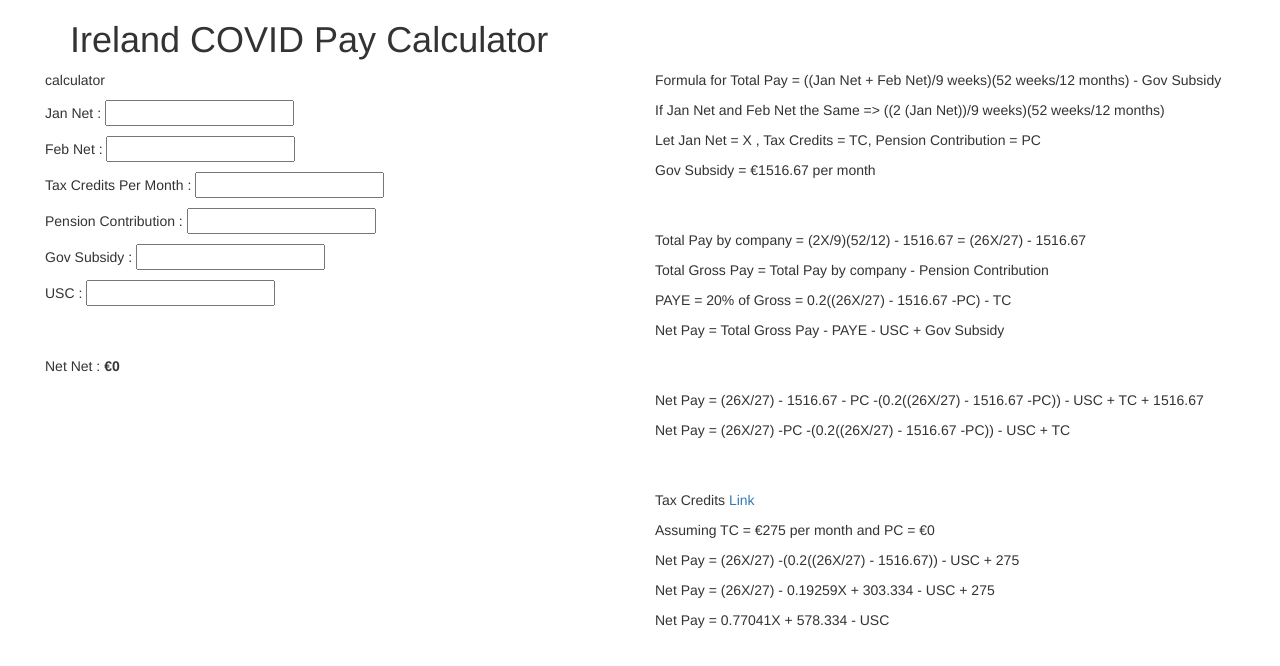
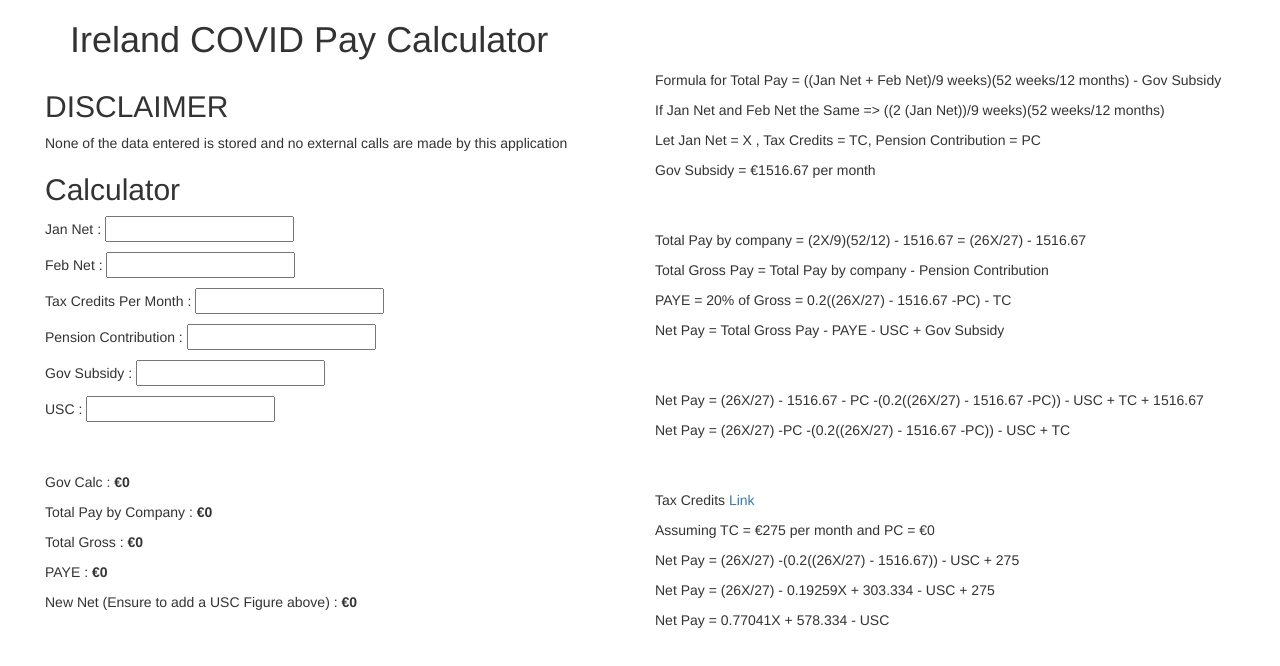
Before and after one commit to 1carew1/covid-pay-calculator, a React (Create React App) app: page / in a window 1280 px wide. Shown: the top 666 px of the page. Built offline with nearby package versions, Linux system fonts and the light colour scheme.

Commit message:
Adding breakdown of figures

```diff
--- a/package.json
+++ b/package.json
@@ -18,6 +18,6 @@
     "deploy": "gh-pages -d build"
   },
   "devDependencies": {
-    "gh-pages": "^1.2.0"
+    "gh-pages": "^1.1.0"
   }
 }
--- a/src/FullBody.js
+++ b/src/FullBody.js
@@ -8,7 +8,8 @@ class FullBody extends Component {
         TC : 275,
         USC : 0,
         PC : 0,
-        GOV : 1516.67
+        GOV : 1516.67,
+        WEEKS_IN_YEAR : 52
       }
     }
 
@@ -54,38 +55,82 @@ class FullBody extends Component {
       });
   }
 
-  calculateNet(){
-    const janNet = Number(this.state.janNet);
-    if(!janNet){
+  round(num){
+    return Math.round(Number(num) * 100) / 100
+  }
+
+  govCalc(){
+    let janNet = Number(this.state.janNet);
+    let febNet = Number(this.state.febNet);
+    if(!janNet && !febNet){
         return 0;
     }
     console.log("Jan Net " + janNet);
-    let febNet = Number(this.state.febNet);
     if(!febNet){
       febNet = janNet;
+    }
+    if(!janNet) {
+      janNet = febNet;
     }
     console.log("Feb Net " + febNet);
     const janNetAndFebNet = janNet + febNet;
     console.log("Jan Net and Feb Net " + janNetAndFebNet);
-    const totalPay = ((Number(janNetAndFebNet)/9)*(52/12)) - Number(this.state.GOV);
+    const govCalc = ((Number(janNetAndFebNet)/9)*(Number(this.state.WEEKS_IN_YEAR)/12));
+    console.log("Gov Calc " + govCalc);
+    return this.round(govCalc);
+  }
+
+  totalPay(govCalc){
+    if(govCalc <= 0){
+        return 0;
+    }
+    const totalPay = govCalc - Number(this.state.GOV);
     console.log("Total Pay " + totalPay);
+    return this.round(totalPay);
+  }
+
+  totalGross(totalPay){
+    if(totalPay <= 0){
+      return 0;
+    }
     const totalGross = totalPay - Number(this.state.PC);
     console.log("Total Gross " + totalGross);
+    return this.round(totalGross);
+  }
+
+  paye(totalGross){
+    if(totalGross <= 0) {
+      return 0;
+    }
     const PAYE = Number(Number(totalGross)*0.2) - Number(this.state.TC);
     console.log("PAYE " + PAYE);
+    return this.round(PAYE);
+  }
+
+
+  calculateNet(totalGross, PAYE){
+    if(totalGross <= 0){
+      return 0;
+    }
     const totalNet = totalGross - PAYE - Number(this.state.USC) + Number(this.state.GOV);
     console.log("Total Net " + totalNet);
-    return totalNet;
+    return this.round(totalNet);
   }
 
   render() {
-    const calcNet = this.calculateNet();
+    const govCalc = this.govCalc();
+    const totalPay = this.totalPay(govCalc);
+    const totalGross = this.totalGross(totalPay);
+    const PAYE = this.paye(totalGross);
+    const calcNet = this.calculateNet(totalGross, PAYE);
 
     return (
         <div className="container-fluid">
            <div className="col-md-12">
              <div className="col-md-6">
-                <p>calculator</p>
+                <h2>DISCLAIMER</h2>
+                <p>None of the data entered is stored and no external calls are made by this application</p>
+                <h2>Calculator</h2>
                 <p>Jan Net : <input value={this.state.financialGoal} type="number" onChange={this.setJanNet.bind(this)}/></p>
                 <p>Feb Net : <input value={this.state.financialGoal} type="number" onChange={this.setFebNet.bind(this)}/></p>
                 <p>Tax Credits Per Month : <input value={this.state.financialGoal} type="number" onChange={this.setTC.bind(this)}/></p>
@@ -94,7 +139,11 @@ class FullBody extends Component {
                 <p>USC : <input value={this.state.financialGoal} type="number" onChange={this.setUSC.bind(this)}/></p>
                 <br/>
                 <br/>
-                <p>Net Net : <strong>€{calcNet}</strong></p>
+                <p>Gov Calc : <strong>€{govCalc}</strong></p>
+                <p>Total Pay by Company : <strong>€{totalPay}</strong></p>
+                <p>Total Gross : <strong>€{totalGross}</strong></p>
+                <p>PAYE : <strong>€{PAYE}</strong></p>
+                <p>New Net (Ensure to add a USC Figure above) : <strong>€{calcNet}</strong></p>
              </div>
              <div className="col-md-6">
                 <p>Formula for Total Pay = ((Jan Net + Feb Net)/9 weeks)(52 weeks/12 months) - Gov Subsidy</p>
```
